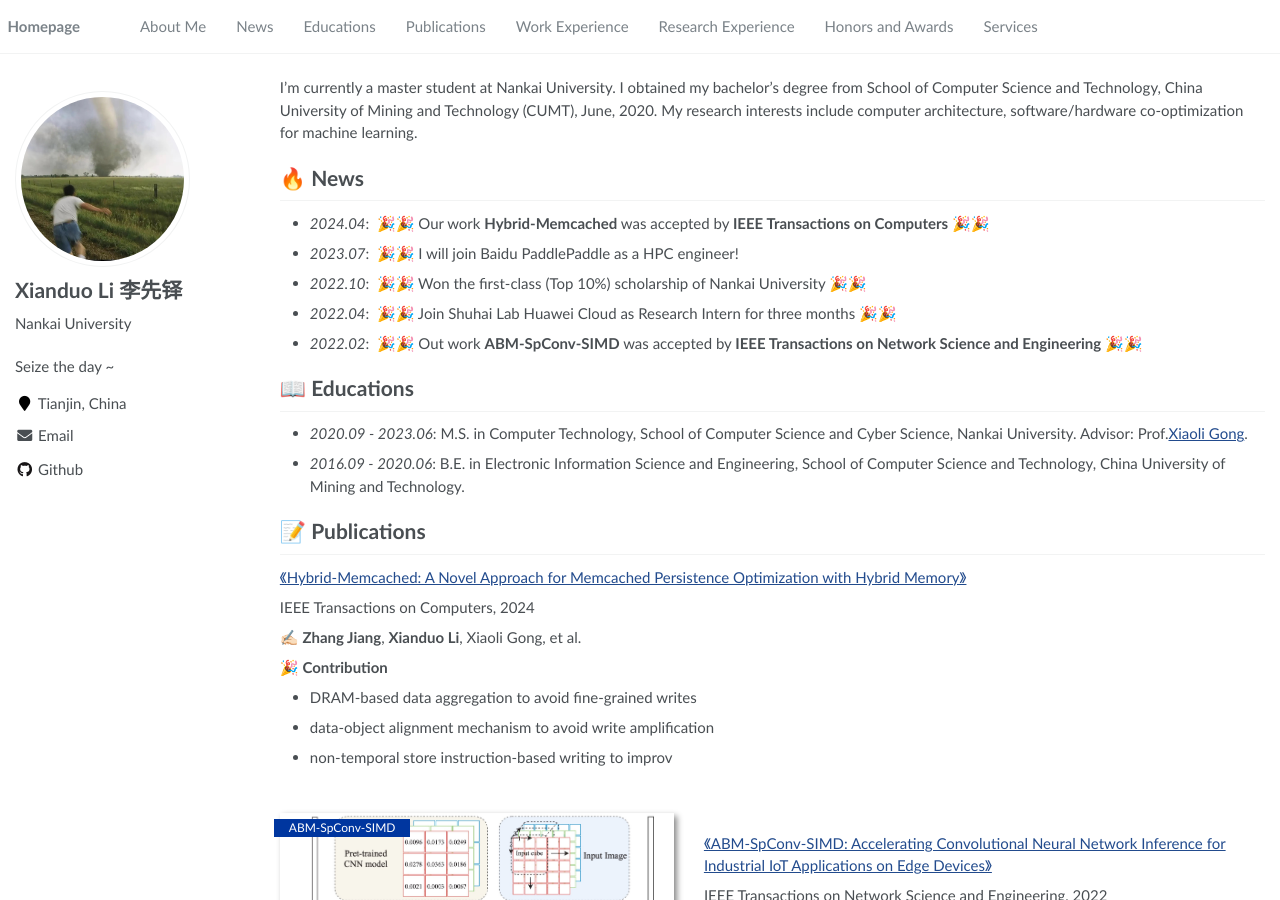
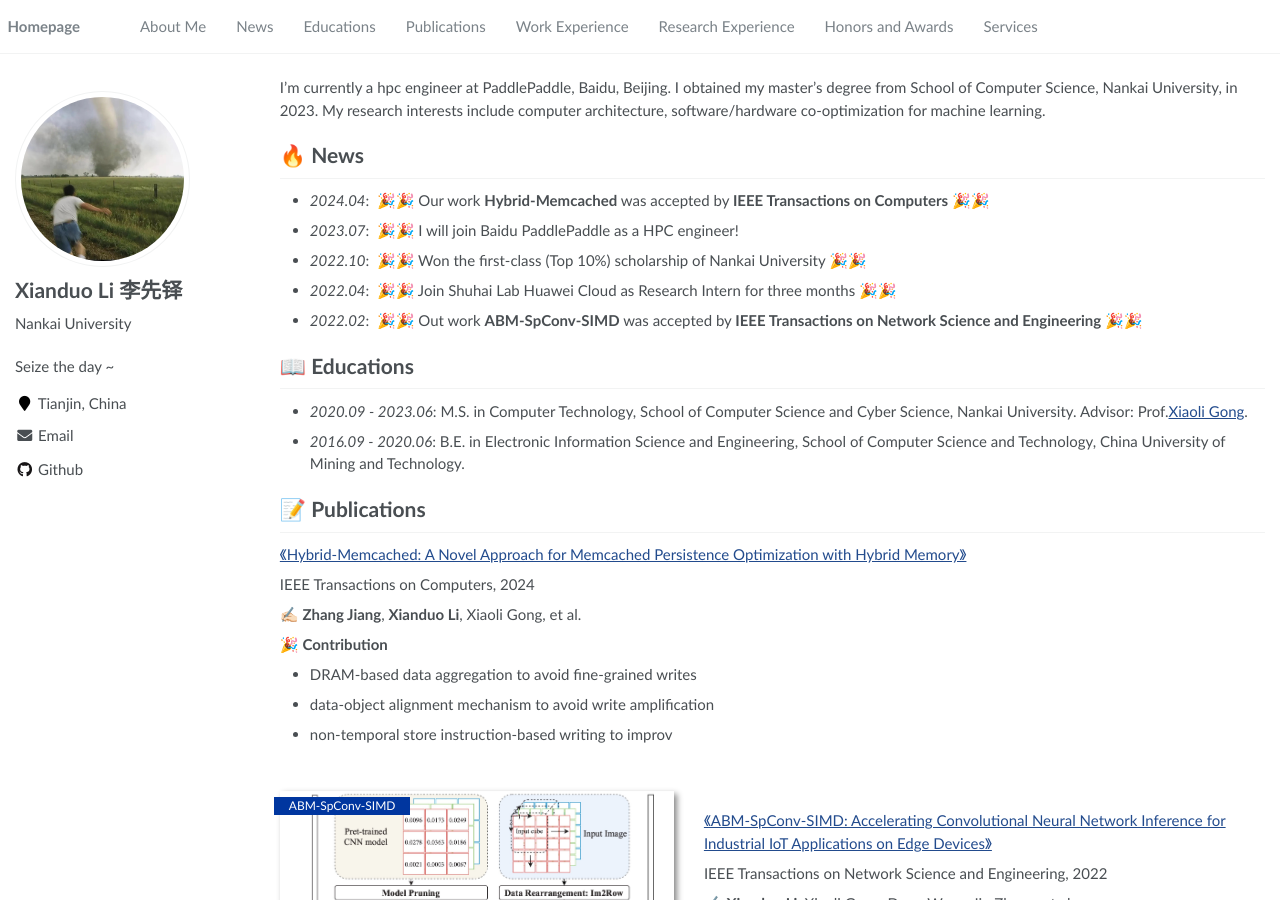
Before and after one commit to lxd-cumt/lxd-cumt.github.io, a Jekyll site: the page built from _pages/about.md, in a window 1280 px wide and 900 px high. Built offline with Jekyll 4.4.1, drawn with Linux system fonts in a browser that asks for light colours.

Commit message:
update aboutme

```diff
--- a/_pages/about.md
+++ b/_pages/about.md
@@ -17,7 +17,8 @@ redirect_from:
 
 <span class='anchor' id='about-me'></span>
 
-I’m currently a master student at Nankai University. I obtained my bachelor’s degree from School of Computer Science and Technology, China University of Mining and Technology (CUMT), June, 2020.
+I’m currently a hpc engineer at PaddlePaddle, Baidu, Beijing.
+I obtained my master’s degree from School of Computer Science, Nankai University, in 2023.
 My research interests include computer architecture, software/hardware co-optimization for machine learning.
 
 <!--
```
